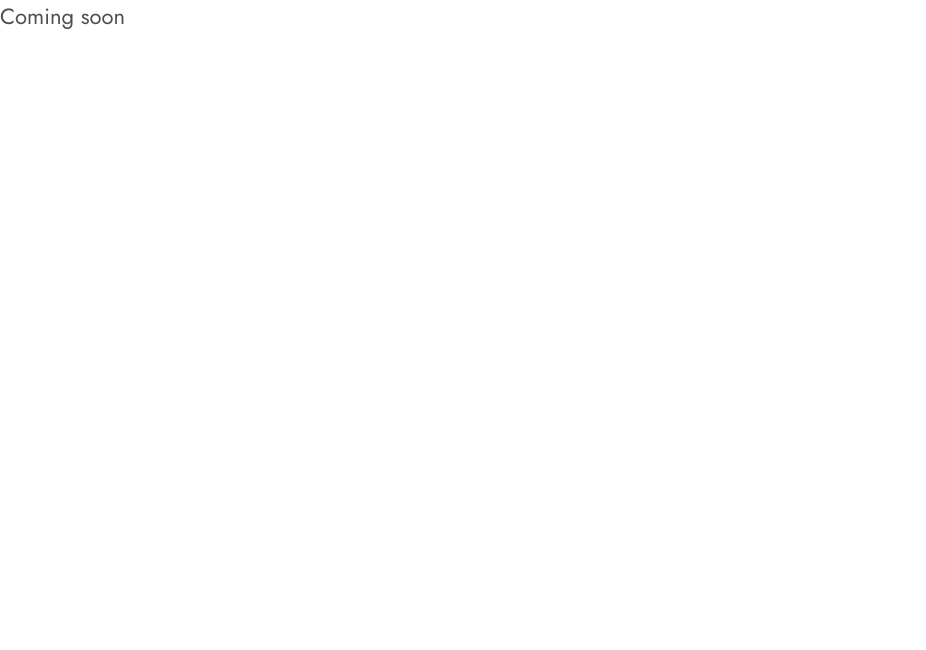
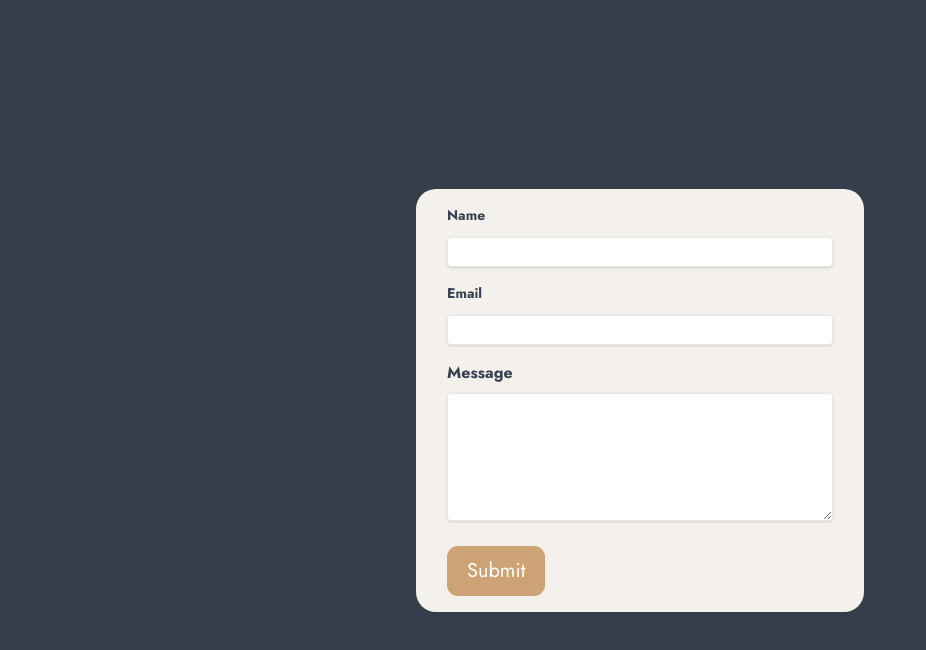
Before and after one commit to hmzi-28/home-decor, a React (Vite) app: page /contact in a window 1280 px wide. Shown: the top 650 px of the page, without its empty margins (0-926 px from the left). Built offline with nearby package versions, Linux system fonts and the light colour scheme.

Commit message:
Issue resolved

```diff
--- a/package.json
+++ b/package.json
@@ -10,6 +10,7 @@
     "preview": "vite preview"
   },
   "dependencies": {
+    "axios": "^1.6.8",
     "react": "^18.2.0",
     "react-countup": "^6.5.3",
     "react-dom": "^18.2.0",
--- a/src/Pages/Contact.jsx
+++ b/src/Pages/Contact.jsx
@@ -1,9 +1,120 @@
-import React from 'react'
+import React, { useState } from 'react';
+import axios from 'axios';
+import { IoChevronForward } from 'react-icons/io5';
+import { Link } from 'react-router-dom';
 
 const Contact = () => {
+  const [formData, setFormData] = useState({
+    name: '',
+    email: '',
+    message: ''
+  });
+
+  const [errors, setErrors] = useState({});
+  const [isSubmitted, setIsSubmitted] = useState(false);
+
+  const handleChange = (e) => {
+    const { name, value } = e.target;
+    setFormData({
+      ...formData,
+      [name]: value
+    });
+  };
+
+  const validate = () => {
+    let formErrors = {};
+    if (!formData.name) formErrors.name = 'Name is required';
+    if (!formData.email) {
+      formErrors.email = 'Email is required';
+    } else if (!/\S+@\S+\.\S+/.test(formData.email)) {
+      formErrors.email = 'Email address is invalid';
+    }
+    if (!formData.message) formErrors.message = 'Message is required';
+
+    setErrors(formErrors);
+    return Object.keys(formErrors).length === 0;
+  };
+
+  const handleSubmit = async (e) => {
+    e.preventDefault();
+    if (validate()) {
+      try {
+        await axios.post('http://localhost:3000/contact', formData);
+        setIsSubmitted(true);
+        console.log('Form submitted successfully:', formData);
+      } catch (error) {
+        console.error('Error submitting form:', error);
+      }
+    }
+  };
+
   return (
-    <div>Coming soon</div>
-  )
-}
+    <div className="relative z-20 w-full h-[100vh] xl:mt-[150px] bg-primary-hover items-center flex">
+      <div className="container mx-auto w-[35%] bg-accent-secondary rounded-[20px]">
+        <div className="max-w-md mx-auto p-4">
+          {isSubmitted ? (
+            <div className="text-green-500">Thank you for your message!</div>
+          ) : (
+            <form onSubmit={handleSubmit} method="post">
+              <div className="mb-4">
+                <label className="block text-gray-700 text-sm font-bold mb-2" htmlFor="name">
+                  Name
+                </label>
+                <input
+                  type="text"
+                  id="name"
+                  name="name"
+                  value={formData.name}
+                  onChange={handleChange}
+                  className="shadow appearance-none border rounded w-full py-1 px-3 text-gray-700 leading-tight focus:outline-none focus:shadow-outline text-[16px]"
+                />
+                {errors.name && <p className="text-red-500 text-xs italic">{errors.name}</p>}
+              </div>
 
-export default Contact
+              <div className="mb-4">
+                <label className="block text-gray-700 text-sm font-bold mb-2" htmlFor="email">
+                  Email
+                </label>
+                <input
+                  type="email"
+                  id="email"
+                  name="email"
+                  value={formData.email}
+                  onChange={handleChange}
+                  className="shadow appearance-none border rounded w-full py-1 px-2 text-gray-700 leading-tight focus:outline-none focus:shadow-outline text-[16px]"
+                />
+                {errors.email && <p className="text-red-500 text-xs italic">{errors.email}</p>}
+              </div>
+
+              <div className="mb-4">
+                <label className="block text-gray-700 font-bold mb-2 text-[16px]" htmlFor="message">
+                  Message
+                </label>
+                <textarea
+                  id="message"
+                  name="message"
+                  value={formData.message}
+                  onChange={handleChange}
+                  className="shadow appearance-none border rounded w-full py-2 px-2 text-gray-700 leading-tight focus:outline-none focus:shadow-outline"
+                  rows="4"
+                />
+                {errors.message && <p className="text-red-500 text-xs italic">{errors.message}</p>}
+              </div>
+
+              <div className="flex items-center justify-between">
+                <button
+                  type="submit"
+                  className="btn h-[20px] bg-accent hover:bg-accent-hover"
+                >
+                  Submit
+                </button>
+              </div>
+            </form>
+          )}
+        </div>
+      </div>
+    </div>
+  );
+};
+
+export default Contact;
--- a/src/Pages/Home.jsx
+++ b/src/Pages/Home.jsx
@@ -13,59 +13,12 @@ import Footer from '../Components/Footer';
 import Rights from '../Components/Rights';
 
 const Pages = () => {
-  const [loading, setLoading] = useState(true);
 
-  useEffect(() => {
-    const images = document.querySelectorAll('img');
-    let imagesLoaded = 0;
 
-    if (images.length === 0) {
-      // No images, so we can immediately stop loading
-      setLoading(false);
-      return;
-    }
-
-    const handleImageLoad = () => {
-      imagesLoaded += 1;
-      if (imagesLoaded === images.length) {
-        setLoading(false);
-      }
-    };
-
-    images.forEach((img) => {
-      if (img.complete) {
-        handleImageLoad();
-      } else {
-        img.addEventListener('load', handleImageLoad);
-        img.addEventListener('error', handleImageLoad);
-      }
-    });
-
-    // Clean up listeners on component unmount
-    return () => {
-      images.forEach((img) => {
-        img.removeEventListener('load', handleImageLoad);
-        img.removeEventListener('error', handleImageLoad);
-      });
-    };
-  }, []);
-
-  // Optional: Add a fallback timeout in case of issues with image loading
-  useEffect(() => {
-    const timeout = setTimeout(() => {
-      setLoading(false);
-    }, 10000); // 10 seconds timeout
-
-    return () => clearTimeout(timeout);
-  }, []);
-
-  if (loading) {
-    return <div className="spinner"></div>;
-  }
 
   return (
     <div className="max-w-[1920px] mx-auto overflow-hidden">
-      <Navbar />
+      {/* <Navbar /> */}
       <Header />
       <Hero />
       <Grids />
```
Also changed, not shown: 1 other file (tests, documents, lock files or other folders).
